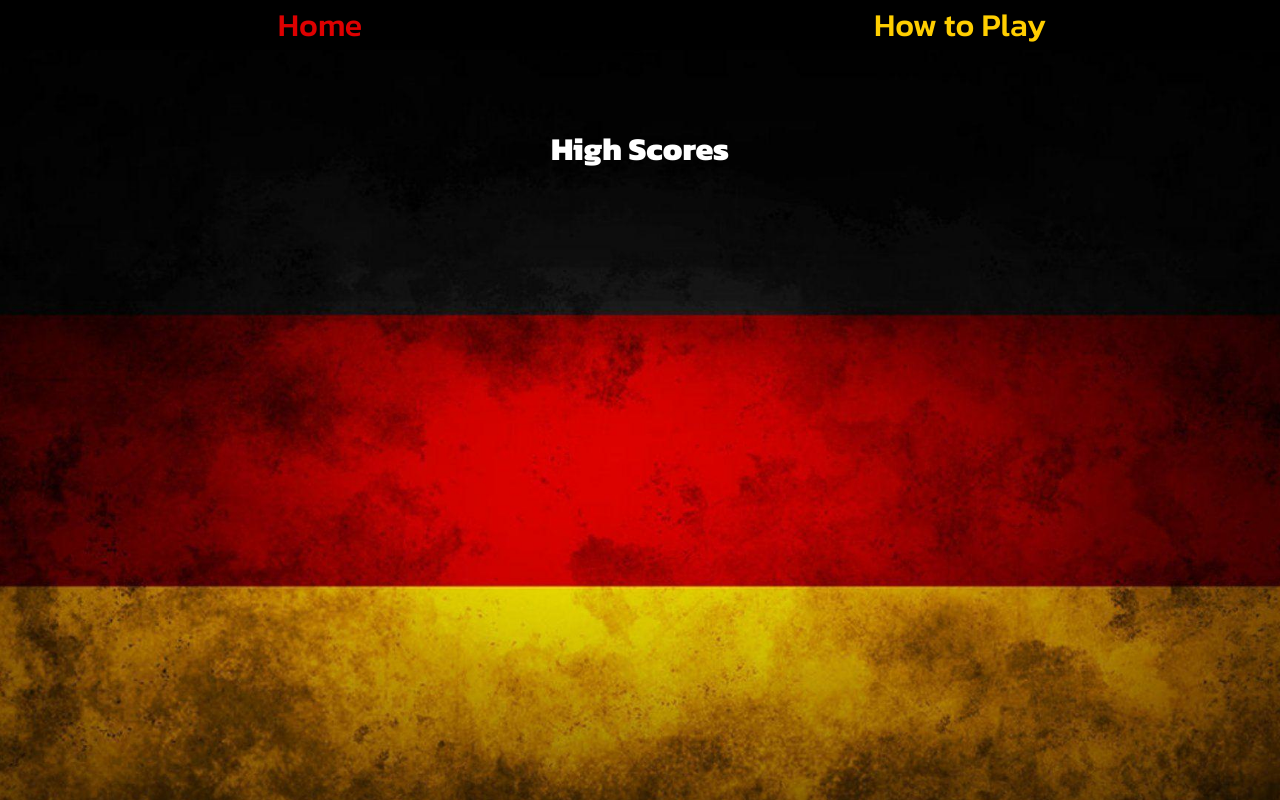
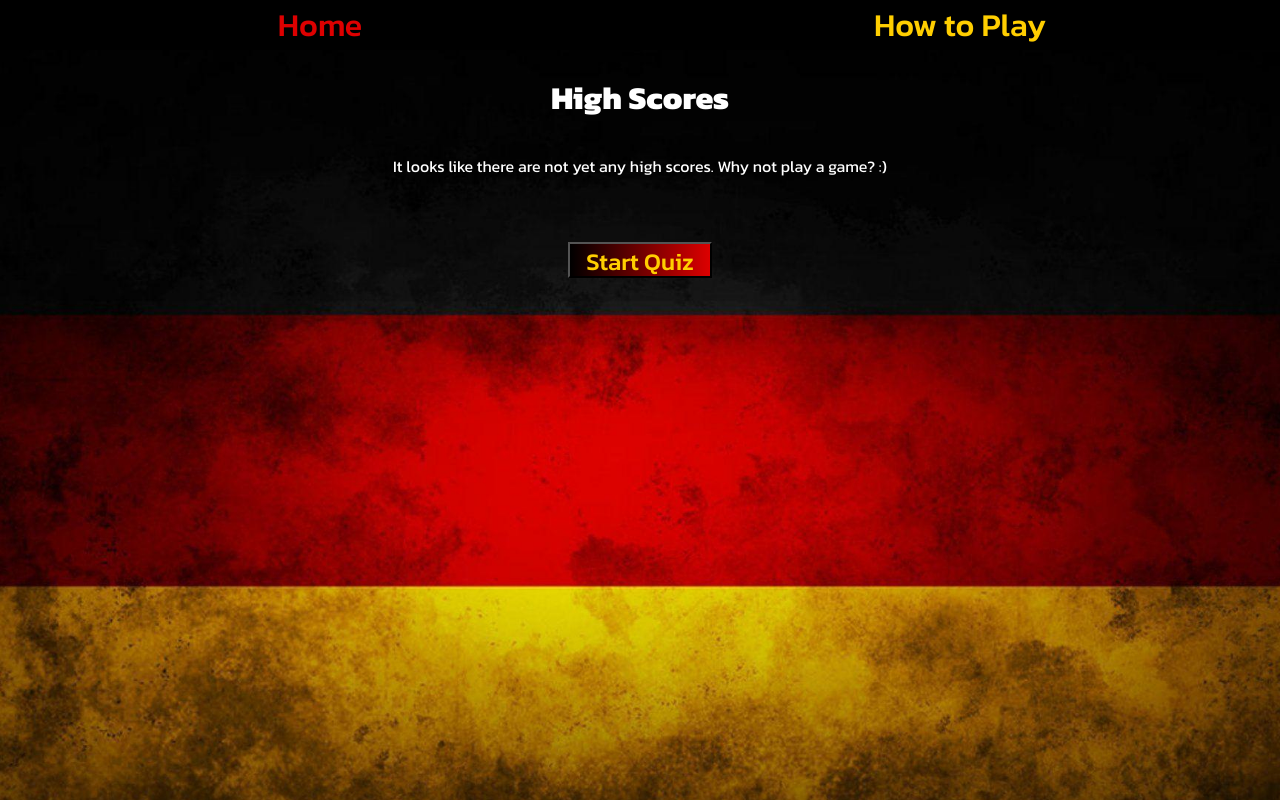
Before and after one commit to dragon-fire-fly/german-idiom-quiz, a plain HTML site: page index.html in a window 1280 px wide. Both pictures are taken after a click on the button "Highscores". Drawn offline with Linux system fonts and the light colour scheme.

Commit message:
Add message and start game button to highscores page

```diff
--- a/assets/css/style.css
+++ b/assets/css/style.css
@@ -394,6 +394,11 @@ th {
     font-size: 2rem;
 }
 
+.no-highscores {
+    margin: 2rem;
+
+}
+
 #high-score-list {
     color: var(--white);
    /*  list-style-type: none; */
--- a/assets/js/script.js
+++ b/assets/js/script.js
@@ -23,6 +23,7 @@ const nextButton = document.querySelector('#next-button');
 const endButton = document.querySelector('#end-button');
 const highScoreButton = document.querySelector('#high-score-btn');
 const playAgainBtn = document.querySelector('#play-again-btn');
+const returnHomeBtn = document.getElementById('return-home-btn');
 
 /* Question page */
 const question = document.querySelector('#question');
@@ -56,6 +57,7 @@ const highScoreList = document.querySelector('#high-score-list');
 /* return highscores or an empty string */
 let highScores = JSON.parse(localStorage.getItem("highScores")) || [];
 const formSubmitted = document.querySelector('.form-submitted');
+const noHighScores = document.querySelector('.no-highscores');
 
 /* Setting base values for mutable variables */
 let currentQuestion = {};
@@ -377,6 +379,11 @@ function getHighscores() {
     highScoreList.innerHTML = highScores.map(score => {
         return `<li class="high-score">${score.name} - ${score.score} - ${score.time} </li>`;
     }).join('');
+
+    if (highScores == false){
+        noHighScores.classList.remove('hidden');
+        returnHomeBtn.classList.remove('hidden')
+    }
 }
 
 
--- a/index.html
+++ b/index.html
@@ -120,6 +120,9 @@
         <div class="high-score-container hidden">
             <div id="high-scores" class="center-content">
                 <h3 class="high-score-title">High Scores</h3>
+                <p class="no-highscores hidden">It looks like there are not yet any high scores. Why not play a game? :)</p>
+                <button id="return-home-btn" class="no-highscores main-page-btn btn hidden">Start Quiz</button>
+
 
                 <ol id="high-score-list"></ol>
             </div>
```
Also changed, not shown: assets/documentation/testing/eight-shapes-grid.png (added), 1 other file.
